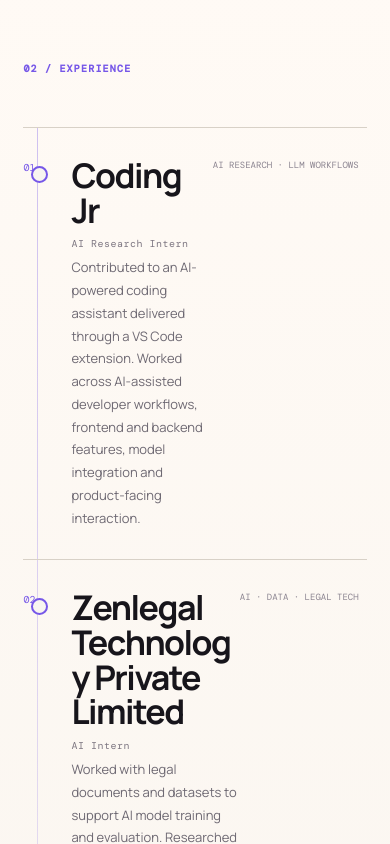
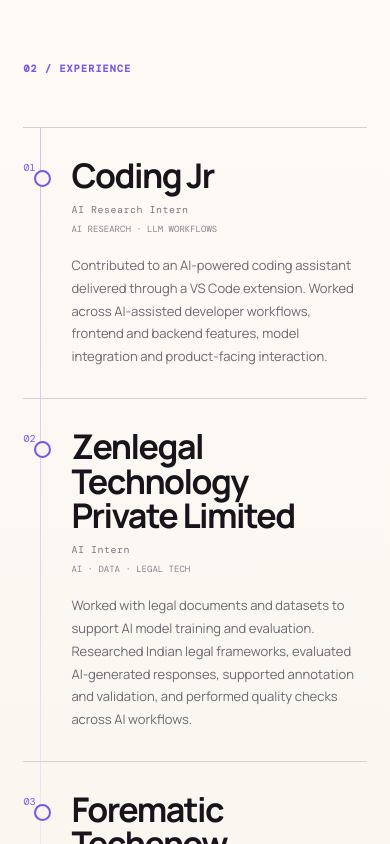
Before and after one commit to aditi8912/Aditi-Agrawal-portfolio, a React (Vite) app: page / in a window 390 px wide. Shown: the part 2680-3524 px from the top of the page. Built offline with nearby package versions, Linux system fonts and the light colour scheme; a web font is replaced by a local one.

Commit message:
Fix mobile experience layout

```diff
--- a/src/styles.css
+++ b/src/styles.css
@@ -111,90 +111,28 @@
     left:17px;
   }
 }
-.experience-row{
-  grid-template-columns:1fr;
-  gap:0;
-  padding:30px 8px 30px 48px;
-}
 
-.experience-row:hover{
-  transform:none;
-}
 
-.exp-index{
-  left:0;
-  top:33px;
-}
-.experience-row:before{
-  left:8px;
-  top:38px;
-}
-
-.timeline:before{
-  left:14px;
-}
-
-.exp-main{
-  min-width:0;
-}
-
-.exp-main h3{
-  font-size:34px;
-  line-height:1.02;
-  max-width:100%;
-  overflow-wrap:anywhere;
-  word-break:break-word;
-  margin-bottom:10px;
-}
-
-.role{
-  display:block;
-  margin-bottom:6px;
-}
-
-.exp-period{
-  display:block;
-  margin-top:0;
-  margin-bottom:18px;
-}
-
-.experience-row p{
-  grid-column:auto;
-  max-width:100%;
-  margin:0;
-  font-size:13px;
-  line-height:1.75;
-}
 /* =========================================================
    MOBILE UX FIXES
    ========================================================= */
 
 @media(max-width:700px){
   .experience-row{
+    display:grid;
     grid-template-columns:1fr;
     gap:0;
     padding:30px 8px 30px 48px;
   }
 
-  .experience-row:hover{
-    transform:none;
-  }
-
   .exp-index{
+    position:absolute;
     left:0;
     top:33px;
   }
 
-  .experience-row:before{
-    left:8px;
-    top:38px;
-  }
-
-  .timeline:before{
-    left:14px;
-  }
-
   .exp-main{
+    grid-column:1;
     min-width:0;
   }
 
@@ -202,9 +140,10 @@
     font-size:34px;
     line-height:1.02;
     max-width:100%;
-    overflow-wrap:anywhere;
-    word-break:break-word;
-    margin-bottom:10px;
+    overflow-wrap:normal;
+    word-break:normal;
+    hyphens:none;
+    margin:0 0 10px;
   }
 
   .role{
@@ -213,13 +152,16 @@
   }
 
   .exp-period{
+    grid-column:1;
     display:block;
     margin-top:0;
     margin-bottom:18px;
+    text-align:left;
+    color:#8b8490;
   }
 
-  .experience-row p{
-    grid-column:auto;
+.experience-row p{
+    grid-column:1;
     max-width:100%;
     margin:0;
     font-size:13px;
@@ -241,21 +183,15 @@
     top:72px;
     left:12px;
     right:12px;
-
     margin:0;
     display:none;
     flex-direction:column;
     gap:0;
-
     padding:8px;
-
     border:1px solid #d8d1c7;
     border-radius:18px;
-
     background:rgba(248,245,240,.99);
-
     box-shadow:0 20px 45px rgba(30,20,40,.16);
-
     z-index:100;
   }
 
@@ -267,9 +203,7 @@
   .nav button{
     width:100%;
     padding:13px 14px;
-
     border-radius:11px;
-
     text-align:left;
     font-size:13px;
   }
@@ -324,8 +258,9 @@
 
     line-height:.94;
 
-    overflow-wrap:anywhere;
-    word-break:break-word;
+    overflow-wrap:normal;
+    word-break:normal;
+    hyphens:none;
 
     padding-right:20px;
   }
```
